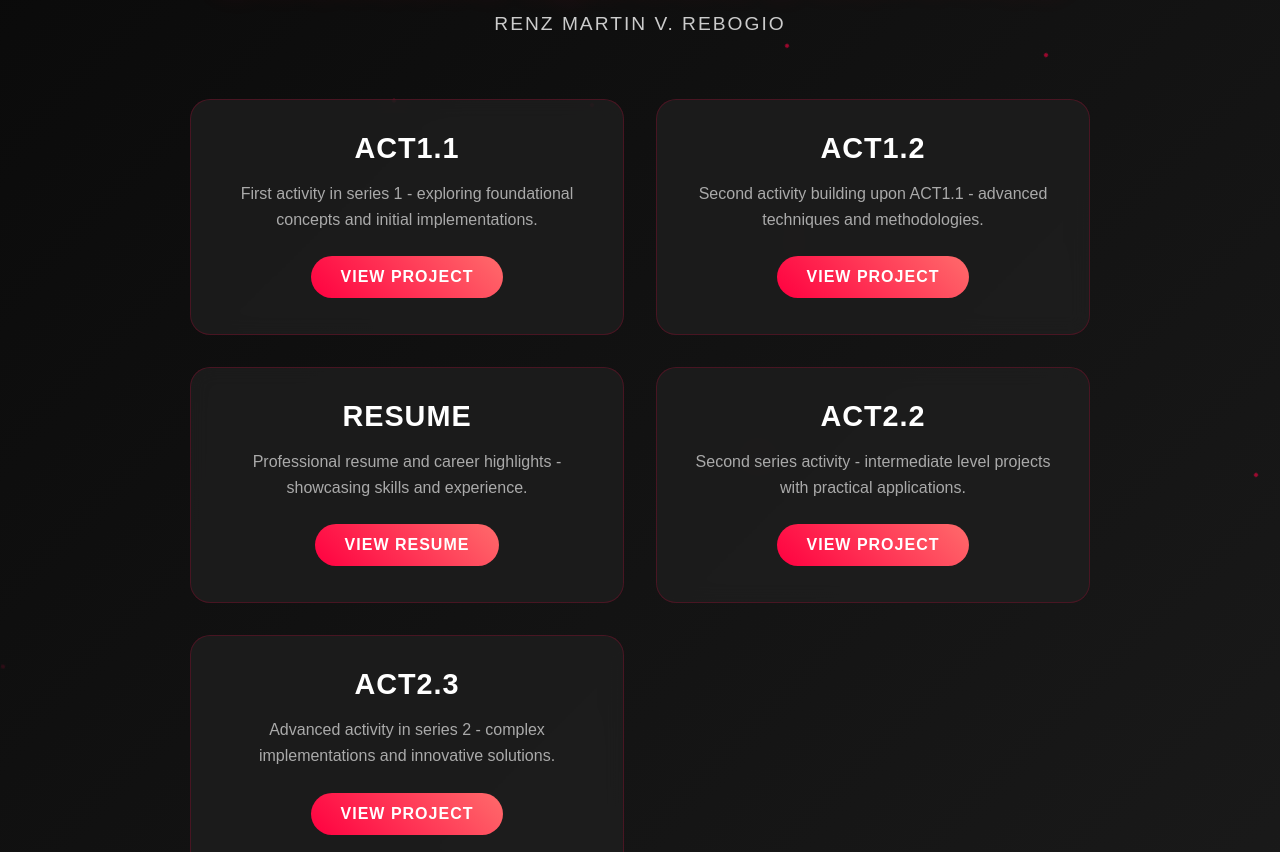
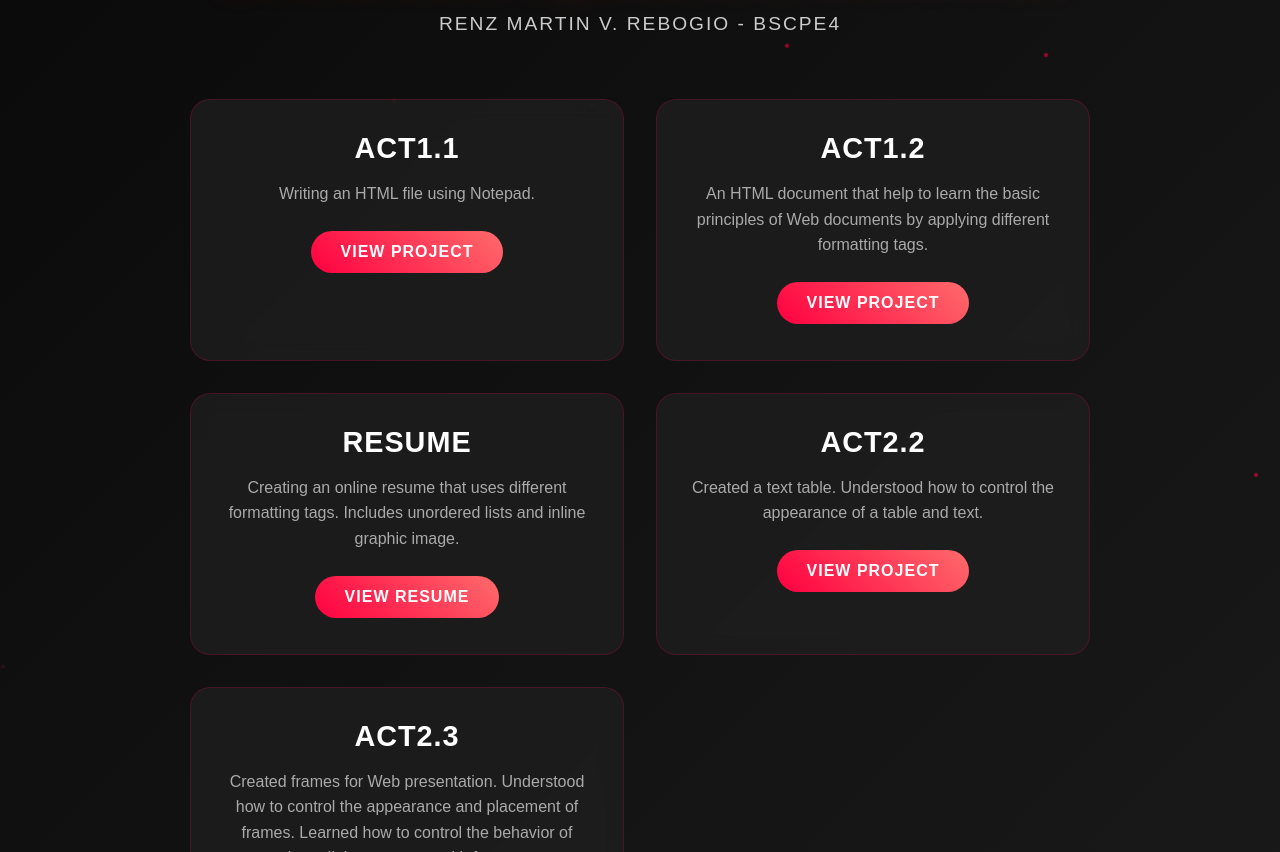
Before and after one commit to renzmartinrebogio/PORTFOLIO, a plain HTML site: page index.html in a window 1280 px wide. Shown: the part 100-952 px from the top of the page. Drawn offline with Linux system fonts and the light colour scheme.

Commit message:
Add files via upload

```diff
--- a/index.html
+++ b/index.html
@@ -256,38 +256,38 @@
     <div class="container">
         <div class="header">
             <h1 class="title">Embedded Systems 2 Activities</h1>
-            <p class="subtitle">Renz Martin V. Rebogio</p>
+            <p class="subtitle">Renz Martin V. Rebogio - BSCPE4</p>
         </div>
 
         <div class="activities-grid">
             <div class="activity-card">
                 <h3 class="activity-title">ACT1.1</h3>
-                <p class="activity-description">First activity in series 1 - exploring foundational concepts and initial implementations.</p>
-                <a href="https://embeddedsystems-act1.netlify.app/" class="activity-btn">View Project</a>
+                <p class="activity-description">Writing an HTML file using Notepad.</p>
+                <a href="https://embeddedsystems-act1.netlify.app/" class="activity-btn" target="_blank">View Project</a>
             </div>
 
             <div class="activity-card">
                 <h3 class="activity-title">ACT1.2</h3>
-                <p class="activity-description">Second activity building upon ACT1.1 - advanced techniques and methodologies.</p>
-                <a href="https://embeddedsystems-act2.netlify.app/" class="activity-btn">View Project</a>
+                <p class="activity-description">An HTML document that help to learn the basic principles of Web documents by applying different formatting tags.</p>
+                <a href="https://embeddedsystems-act2.netlify.app/" class="activity-btn" target="_blank">View Project</a>
             </div>
 
             <div class="activity-card">
                 <h3 class="activity-title">RESUME</h3>
-                <p class="activity-description">Professional resume and career highlights - showcasing skills and experience.</p>
-                <a href="https://embeddedsystems-resume.netlify.app/" class="activity-btn">View Resume</a>
+                <p class="activity-description">Creating an online resume that uses different formatting tags. Includes unordered lists and inline graphic image.</p>
+                <a href="https://embeddedsystems-resume.netlify.app/" class="activity-btn" target="_blank">View Resume</a>
             </div>
 
             <div class="activity-card">
                 <h3 class="activity-title">ACT2.2</h3>
-                <p class="activity-description">Second series activity - intermediate level projects with practical applications.</p>
-                <a href="https://embeddedsystems2-act2part2.netlify.app/" class="activity-btn">View Project</a>
+                <p class="activity-description">Created a text table. Understood how to control the appearance of a table and text.</p>
+                <a href="https://embeddedsystems2-act2part2.netlify.app/" class="activity-btn" target="_blank">View Project</a>
             </div>
 
             <div class="activity-card">
                 <h3 class="activity-title">ACT2.3</h3>
-                <p class="activity-description">Advanced activity in series 2 - complex implementations and innovative solutions.</p>
-                <a href="https://embeddedsystems-act2part3.netlify.app/" class="activity-btn">View Project</a>
+                <p class="activity-description">Created frames for Web presentation. Understood how to control the appearance and placement of frames. Learned how to control the behavior of hyperlinks on a page with frames.</p>
+                <a href="https://embeddedsystems-act2part3.netlify.app/" class="activity-btn" target="_blank">View Project</a>
             </div>
         </div>
 
```
